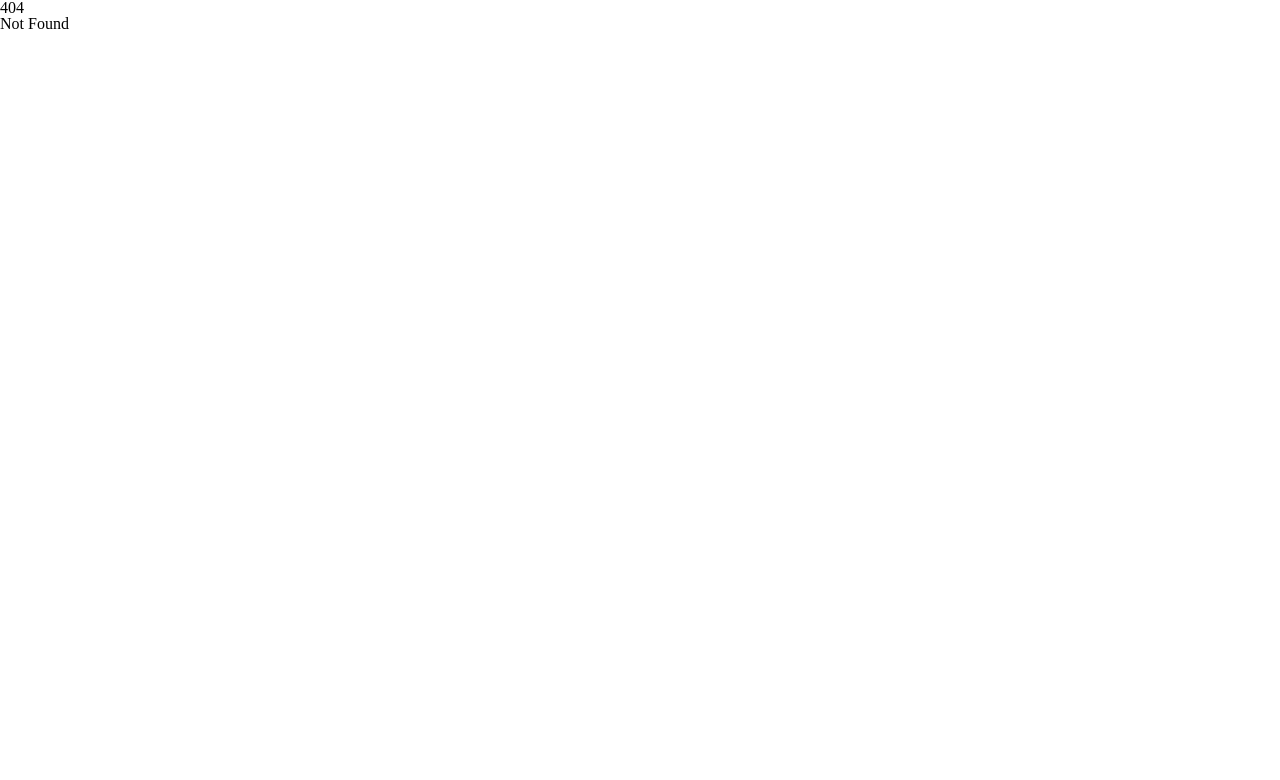
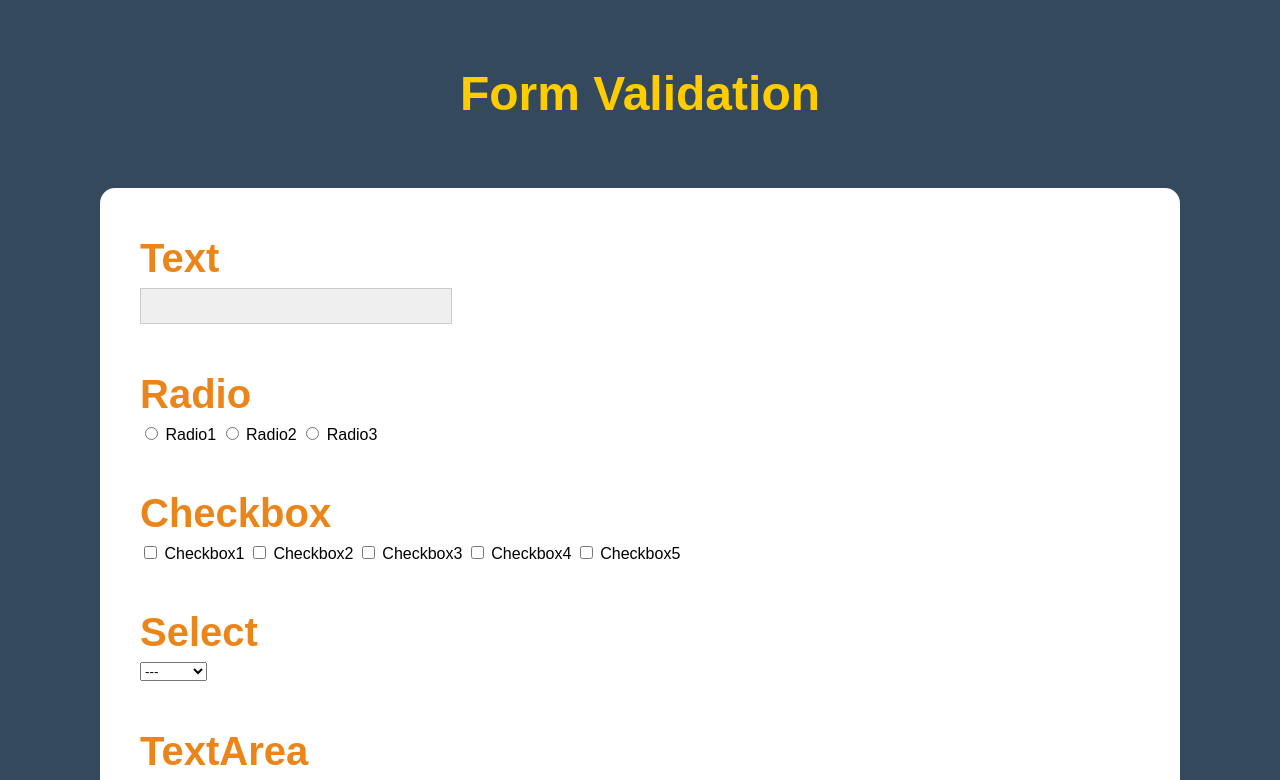
Before and after one commit to cxc421/svelte-practice, a SvelteKit app: page /18-form-validation in a window 1280 px wide. Before the commit this address had no page. Shown: the top 780 px of the page. Built offline with nearby package versions, Linux system fonts and the light colour scheme.

Commit message:
feat: add form-validation sample

```diff
--- a/src/routes/+page.svelte
+++ b/src/routes/+page.svelte
@@ -17,6 +17,7 @@
     { url: "/15-accordion", title: "Accordion" },
     { url: "/16-smooth-scroll", title: "Smooth Scroll" },
     { url: "/17-random-banner", title: "Random Banner" },
+    { url: "/18-form-validation", title: "Form Validation" },
   ];
 </script>
 
--- /dev/null
+++ b/src/routes/18-form-validation/+page.svelte
@@ -0,0 +1,236 @@
+<script lang="ts">
+  import { tick } from "svelte";
+
+  let text: string = "";
+  let radio: string = "";
+  let checkboxs: string[] = [];
+  let select: string = "none";
+  let textarea: string = "";
+  let errors: string[] = [];
+
+  async function handleSubmit() {
+    errors = [];
+    if (text === "") {
+      errors.push("text");
+    }
+    if (radio === "") {
+      errors.push("radio");
+    }
+    if (checkboxs.length < 3) {
+      errors.push("checkbox");
+    }
+    if (select === "none") {
+      errors.push("select");
+    }
+    if (textarea === "") {
+      errors.push("textarea");
+    }
+    if (errors.length === 0) {
+      await tick();
+      alert("Send data");
+    }
+  }
+</script>
+
+<div class="container">
+  <header>
+    <h1>Form Validation</h1>
+  </header>
+  <main>
+    <form
+      action="form.php"
+      method="post"
+      on:submit|preventDefault={handleSubmit}
+    >
+      <div id="textSection">
+        <p><label for="text">Text</label></p>
+        {#if errors.includes("text")}
+          <p class="alert">Alert : Text</p>
+        {/if}
+        <input type="text" id="text" name="text" bind:value={text} />
+      </div>
+      <div id="radioSection">
+        <p>Radio</p>
+        {#if errors.includes("radio")}
+          <p class="alert">Alert : Radio</p>
+        {/if}
+        <input
+          type="radio"
+          id="radio1"
+          name="radio"
+          value="Radio1"
+          bind:group={radio}
+        />
+        <label for="radio1">Radio1</label>
+        <input
+          type="radio"
+          id="radio2"
+          name="radio"
+          value="Radio2"
+          bind:group={radio}
+        />
+        <label for="radio2">Radio2</label>
+        <input
+          type="radio"
+          id="radio3"
+          name="radio"
+          value="Radio3"
+          bind:group={radio}
+        />
+        <label for="radio3">Radio3</label>
+      </div>
+      <div id="checkboxSection">
+        <p>Checkbox</p>
+        {#if errors.includes("checkbox")}
+          <p class="alert">Alert : Checkbox should select at least 3 option</p>
+        {/if}
+        <input
+          type="checkbox"
+          id="checkbox1"
+          name="checkbox"
+          value="Checkbox1"
+          bind:group={checkboxs}
+        />
+        <label for="checkbox1">Checkbox1</label>
+        <input
+          type="checkbox"
+          id="checkbox2"
+          name="checkbox"
+          value="Checkbox2"
+          bind:group={checkboxs}
+        />
+        <label for="checkbox2">Checkbox2</label>
+        <input
+          type="checkbox"
+          id="checkbox3"
+          name="checkbox"
+          value="Checkbox3"
+          bind:group={checkboxs}
+        />
+        <label for="checkbox3">Checkbox3</label>
+        <input
+          type="checkbox"
+          id="checkbox4"
+          name="checkbox"
+          value="Checkbox4"
+          bind:group={checkboxs}
+        />
+        <label for="checkbox4">Checkbox4</label>
+        <input
+          type="checkbox"
+          id="checkbox5"
+          name="checkbox"
+          value="Checkbox5"
+          bind:group={checkboxs}
+        />
+        <label for="checkbox5">Checkbox5</label>
+      </div>
+      <div id="selectSection">
+        <p>Select</p>
+        {#if errors.includes("select")}
+          <p class="alert">Alert : Select</p>
+        {/if}
+        <select bind:value={select}>
+          <option value="none">---</option>
+          <option value="Select1">Select1</option>
+          <option value="Select2">Select2</option>
+          <option value="Select3">Select3</option>
+        </select>
+      </div>
+      <div id="textareaSection">
+        <p>
+          <label for="textarea">TextArea</label>
+        </p>
+        {#if errors.includes("textarea")}
+          <p class="alert">Alert : TextArea</p>
+        {/if}
+        <textarea id="textarea" name="textarea" bind:value={textarea}
+        ></textarea>
+      </div>
+      <input type="submit" value="Submit" id="submitBtn" />
+    </form>
+  </main>
+</div>
+
+<style>
+  .container {
+    font-family: Arial, sans-serif;
+    -webkit-font-smoothing: antialiased;
+    background: #35495c;
+
+    min-height: 100vh;
+    overflow: auto;
+  }
+
+  main {
+    width: 1000px;
+    margin: 0 auto 50px;
+    display: block;
+  }
+
+  h1 {
+    color: #ffcc00;
+    text-align: center;
+    font-size: 3em;
+    padding: 70px 0;
+    font-weight: bold;
+  }
+
+  main {
+    background: #fff;
+    border-radius: 15px;
+    padding: 50px 40px;
+  }
+
+  main div {
+    margin-bottom: 50px;
+  }
+
+  p {
+    font-size: 2.5em;
+    color: #ec8519;
+    margin-bottom: 10px;
+    font-weight: bold;
+  }
+
+  p.alert {
+    font-size: 1em;
+    font-weight: normal;
+    margin: 10px 0;
+    color: #dc2900;
+  }
+
+  input[type="text"],
+  textarea {
+    padding: 5px;
+    font-size: 1.3em;
+    color: #333;
+    border: 1px solid #ccc;
+    background: #efefef;
+  }
+
+  input[type="text"] {
+    width: 300px;
+  }
+
+  textarea {
+    width: 500px;
+    height: 200px;
+  }
+
+  #submitBtn {
+    color: #35495c;
+    background: #ffcc00;
+    border: 0;
+    border-radius: 30px;
+    display: block;
+    margin: 0 auto;
+    font-size: 1.4em;
+    padding: 10px 25px;
+    font-weight: bold;
+  }
+
+  #submitBtn:focus {
+    outline: none;
+  }
+</style>
```
